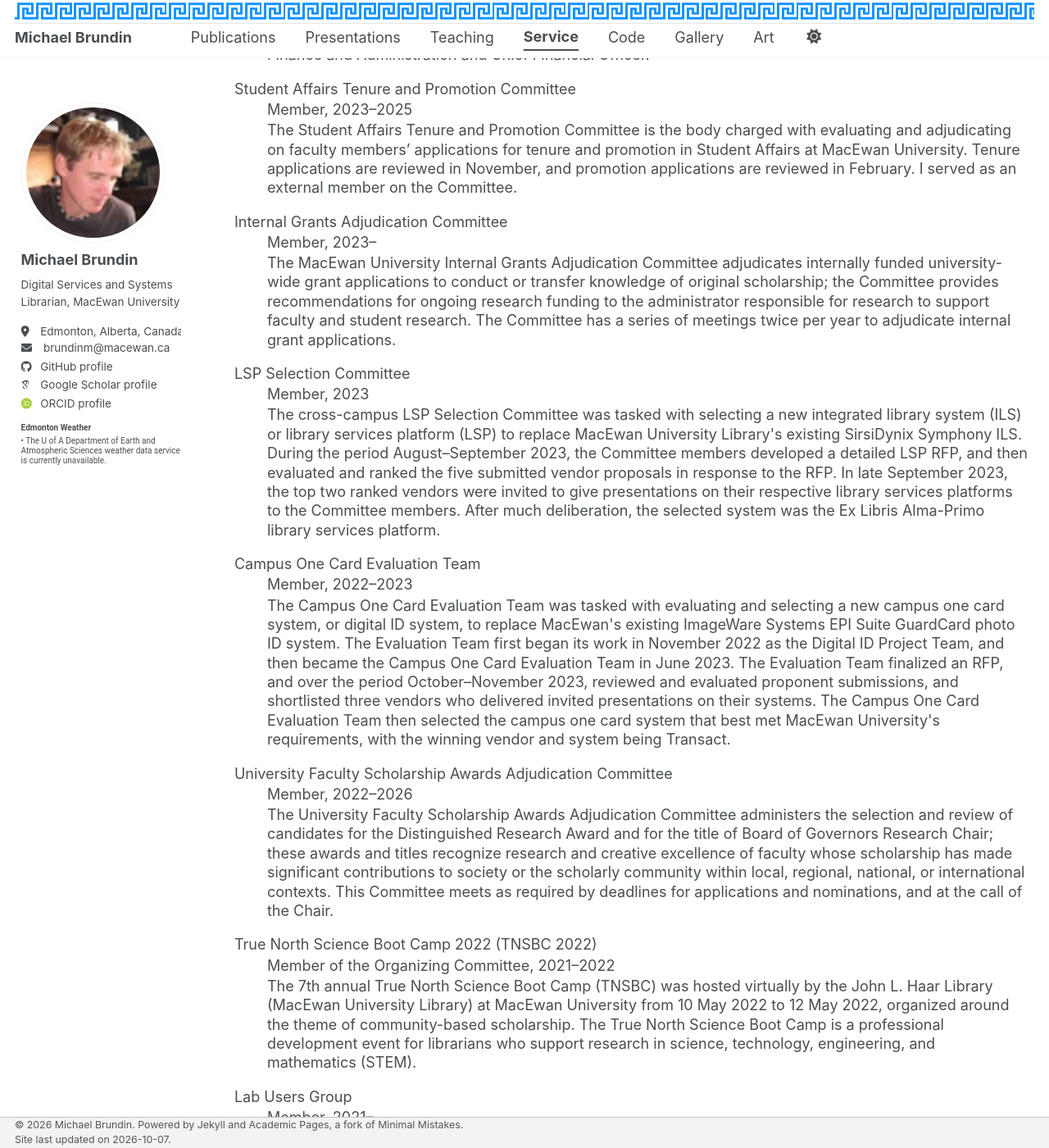
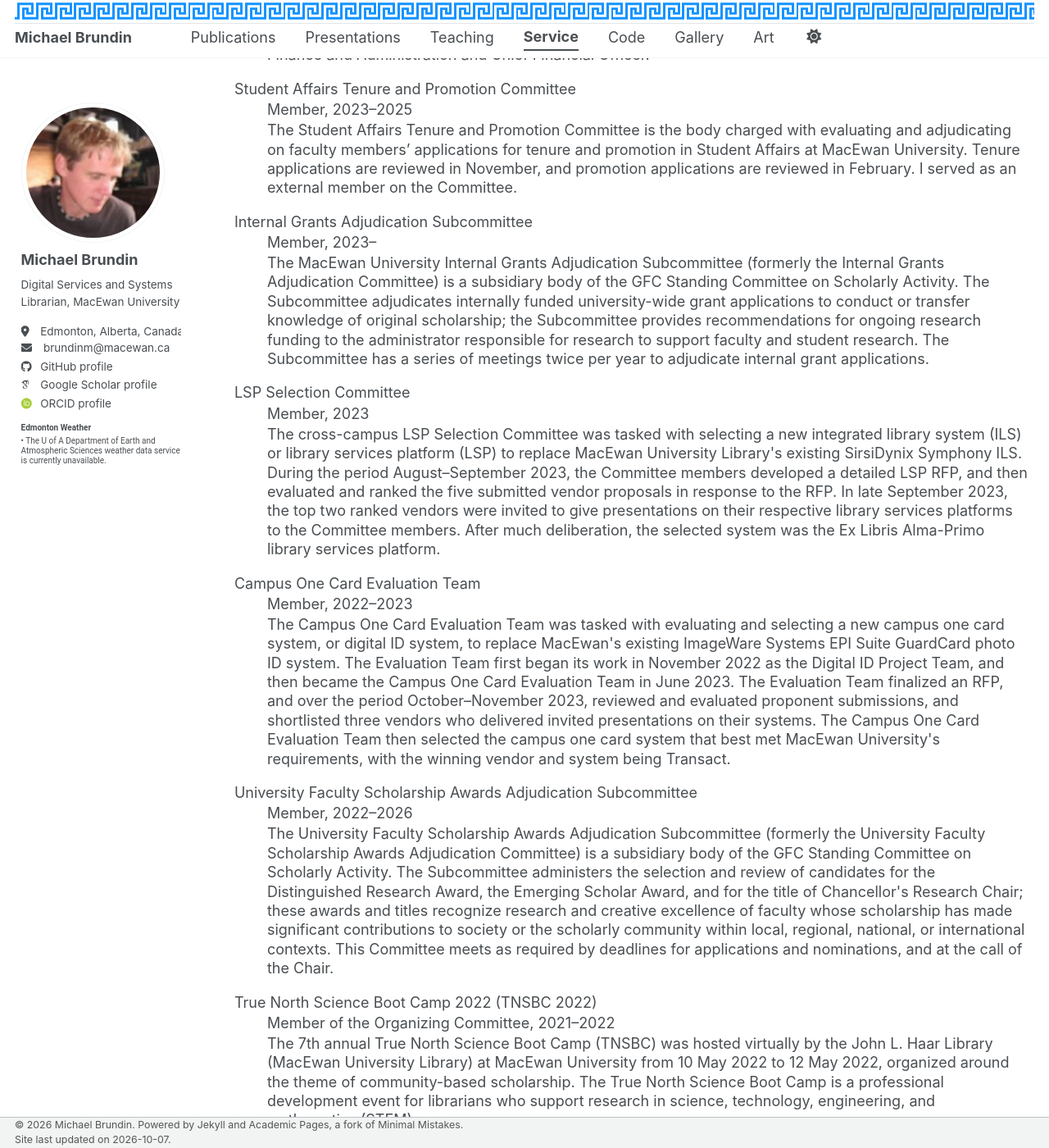
Before and after one commit to brundinm/brundinm.github.io, a Jekyll site: the page built from _pages/service.html, in a window 1280 px wide and 1400 px high, scrolled down 1620 px. Shown: the whole window at 82% size. Built offline with Jekyll 4.4.1, drawn with Linux system fonts in a browser that asks for light colours; some web fonts are replaced; a script bundle is joined from its source files by our own code; library files that are not in the unit come from our copies.

Commit message:
Update service.html

```diff
--- a/_pages/service.html
+++ b/_pages/service.html
@@ -96,9 +96,9 @@ dl dt {
   <dd>The Student Affairs Tenure and Promotion Committee is the body charged with  evaluating and adjudicating on faculty members’ applications for tenure and promotion in Student Affairs at MacEwan University. Tenure applications are reviewed in November, and promotion applications are reviewed in February. I served as an external member on the Committee.</dd>
 </dl>
 <dl>
-  <dt>Internal Grants Adjudication Committee</dt>
+  <dt>Internal Grants Adjudication Subcommittee</dt>
   <dd>Member, 2023–</dd>
-  <dd>The MacEwan University Internal Grants Adjudication Committee adjudicates internally funded university-wide grant applications to conduct or transfer knowledge of original scholarship; the Committee provides recommendations for ongoing research funding to the administrator responsible for research to support faculty and student research. The Committee has a series of meetings twice per year to adjudicate internal grant applications.</dd>
+  <dd>The MacEwan University Internal Grants Adjudication Subcommittee (formerly the Internal Grants Adjudication Committee) is a subsidiary body of the GFC Standing Committee on Scholarly Activity. The Subcommittee adjudicates internally funded university-wide grant applications to conduct or transfer knowledge of original scholarship; the Subcommittee provides recommendations for ongoing research funding to the administrator responsible for research to support faculty and student research. The Subcommittee has a series of meetings twice per year to adjudicate internal grant applications.</dd>
 </dl>
 <dl>
   <dt>LSP Selection Committee</dt>
@@ -111,9 +111,9 @@ dl dt {
   <dd>The Campus One Card Evaluation Team was tasked with evaluating and selecting a new campus one card system, or digital ID system, to replace MacEwan's existing ImageWare Systems EPI Suite GuardCard photo ID system. The Evaluation Team first began its work in November 2022 as the Digital ID Project Team, and then became the Campus One Card Evaluation Team in June 2023. The Evaluation Team finalized an RFP, and over the period October–November 2023, reviewed and evaluated proponent submissions, and shortlisted three vendors who delivered invited presentations on their systems. The Campus One Card Evaluation Team then selected the campus one card system that best met MacEwan University's requirements, with the winning vendor and system being Transact.</dd>
 </dl>
 <dl>
-  <dt>University Faculty Scholarship Awards Adjudication Committee</dt>
+  <dt>University Faculty Scholarship Awards Adjudication Subcommittee</dt>
   <dd>Member, 2022–2026</dd>
-  <dd>The University Faculty Scholarship Awards Adjudication Committee administers the selection and review of candidates for the Distinguished Research Award and for the title of Board of Governors Research Chair; these awards and titles recognize research and creative excellence of faculty whose scholarship has made significant contributions to society or the scholarly community within local, regional, national, or international contexts. This Committee meets as required by deadlines for applications and nominations, and at the call of the Chair.</dd>
+  <dd>The University Faculty Scholarship Awards Adjudication Subcommittee (formerly the University Faculty Scholarship Awards Adjudication Committee) is a subsidiary body of the GFC Standing Committee on Scholarly Activity. The Subcommittee administers the selection and review of candidates for the Distinguished Research Award, the Emerging Scholar Award, and for the title of Chancellor's Research Chair; these awards and titles recognize research and creative excellence of faculty whose scholarship has made significant contributions to society or the scholarly community within local, regional, national, or international contexts. This Committee meets as required by deadlines for applications and nominations, and at the call of the Chair.</dd>
 </dl>
 <dl>
   <dt>True North Science Boot Camp 2022 (TNSBC 2022)</dt>
```
